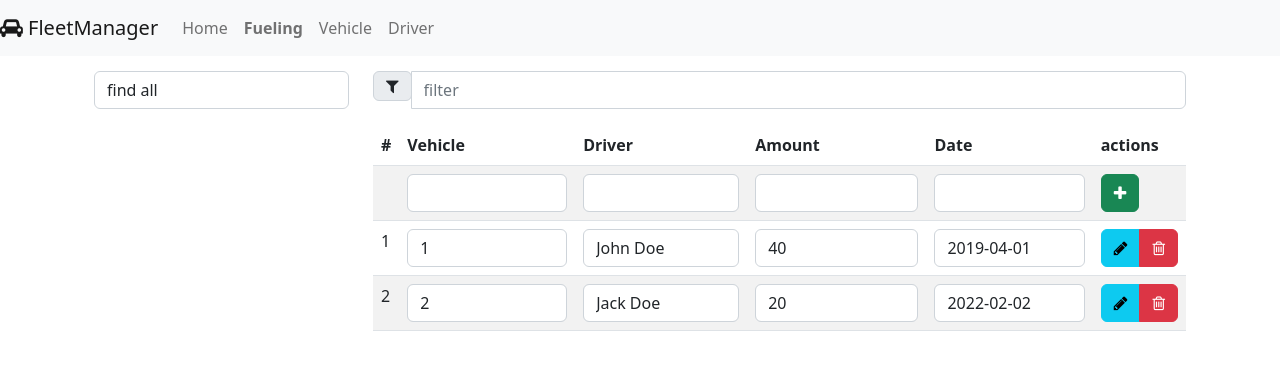
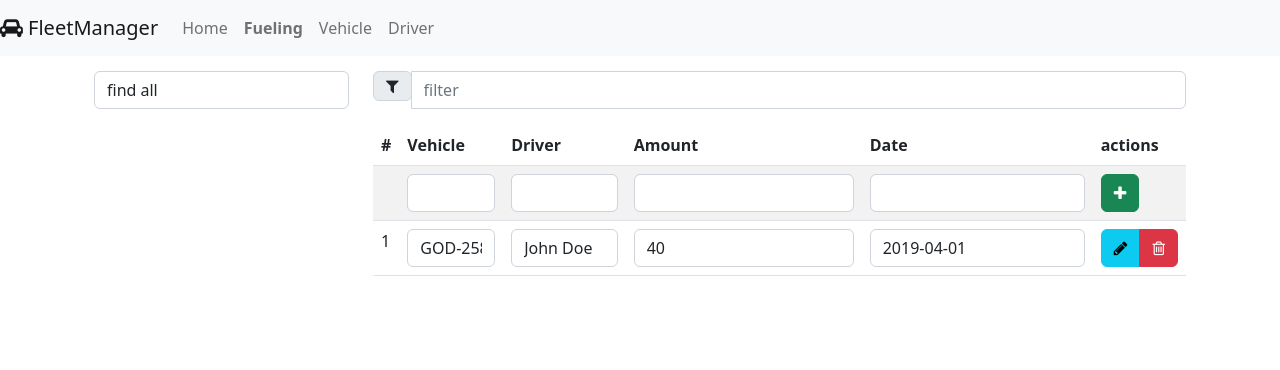
Before and after one commit to petrep/fleet-manager, an Angular app: page /fueling in a window 1280 px wide. Shown: the top 370 px of the page. Built offline with nearby package versions, Linux system fonts and the light colour scheme; data requests are answered from the project's data file.

Commit message:
Code works - will start lesson 7/2 Advance föoldal

```diff
--- a/server/db.json
+++ b/server/db.json
@@ -63,18 +63,9 @@
     {
       "id": 1,
       "vehicleId": "1",
-      "driverId": "2",
+      "driverId": "1",
       "amount": 40,
-      "date": "2019-04-01",
-      "vehicle": "1",
-      "driver": "John Doe"
-    },
-    {
-      "vehicle": "2",
-      "driver": "Jack Doe",
-      "amount": "20",
-      "date": "2022-02-02",
-      "id": 2
+      "date": "2019-04-01"
     }
   ]
 }
--- a/src/app/page/base.ts
+++ b/src/app/page/base.ts
@@ -11,12 +11,12 @@ cols: any[] = [];
 listSubscription: Subscription = new Subscription;
 
 constructor(
-  private baseService: BaseService,
-  private config: ConfigService,
+  protected baseService: BaseService,
+  protected config: ConfigService,
   @Inject(String) public dataType: string
 ) {}
 
-ngOnInit(): void {
+ngOnInit() {
   this.cols = this.config.cols[this.dataType];
   this.listSubscription = this.baseService.getAll(this.dataType)
   .subscribe(
--- a/src/app/page/fueling/fueling.component.ts
+++ b/src/app/page/fueling/fueling.component.ts
@@ -2,18 +2,65 @@ import { Component, OnInit } from '@angular/core';
 import { BaseService } from 'src/app/service/base.service';
 import { ConfigService } from 'src/app/service/config.service';
 import { Base } from '../base';
+import { zip } from 'rxjs';
 
 @Component({
   selector: 'app-fueling',
   templateUrl: './fueling.component.html',
   styleUrls: ['./fueling.component.css']
 })
-export class FuelingComponent extends Base{
+export class FuelingComponent extends Base {
 
   constructor(
     baseService: BaseService,
     config: ConfigService
   ) {
     super(baseService, config, 'fuelings');
-   }
+  }
+
+
+  override ngOnInit() {
+    let driverObservable = this.baseService.getAll('drivers');
+    let vehicleObservable = this.baseService.getAll('vehicles');
+    zip (
+      driverObservable,
+      vehicleObservable
+    ).subscribe(
+      valueList => {
+        let driverOptions = this.processOptions(valueList[0], 'id', 'name');
+        let vehicleOptions = this.processOptions(valueList[1], 'id', 'lp');
+        let newCols = this.config.cols[this.dataType];
+        for (let k in newCols) {
+          if (newCols[k].key == 'vehicleId') {
+            newCols[k].options = vehicleOptions;
+            newCols[k].type = 'select';
+          }
+          if (newCols[k].key == 'driverId') {
+            newCols[k].options = driverOptions;
+            newCols[k].type = 'select';
+          }
+        }
+        this.cols = newCols;
+      }
+    );
+
+
+    this.listSubscription = this.baseService.getAll(this.dataType)
+      .subscribe(
+        list => this.list = list,
+        err => console.error(err),
+        () => console.log('unsubscribed')
+      );
+  }
+
+  processOptions(list: any[], value: string, text: string): any[] {
+    let listDone: any[] = [];
+    for (let item of list) {
+      let row: any = [];
+      row.value = item[value];
+      row.text = item[text];
+      listDone.push(row);
+    }
+    return listDone;
+  }
 }
--- a/src/app/service/config.service.ts
+++ b/src/app/service/config.service.ts
@@ -10,12 +10,7 @@ export class ConfigService {
       { key: 'name', text: 'Name', type: "text"},
       { key: 'email', text: 'Email', type: "email"},
       { key: 'phone', text: 'Phone', type: "number"},
-      { key: 'city', text: 'City', type: "select",
-        options: [
-          {value: "la", text: "LA"},
-          {value: "bp", text: "BP"}
-        ]
-        },
+      { key: 'city', text: 'City', type: "text"},
       { key: 'address', text: 'Street Address', type: "text"}
     ],
     vehicles: [
@@ -28,8 +23,8 @@ export class ConfigService {
     ],
     fuelings: [
       { key: 'id', text: '#', type: "plain"},
-      { key: 'vehicle', text: 'Vehicle', type: "text"},
-      { key: 'driver', text: 'Driver', type: "text"},
+      { key: 'vehicleId', text: 'Vehicle', type: "text"},
+      { key: 'driverId', text: 'Driver', type: "text"},
       { key: 'amount', text: 'Amount', type: "text"},
       { key: 'date', text: 'Date', type: "text"},
     ]
```
